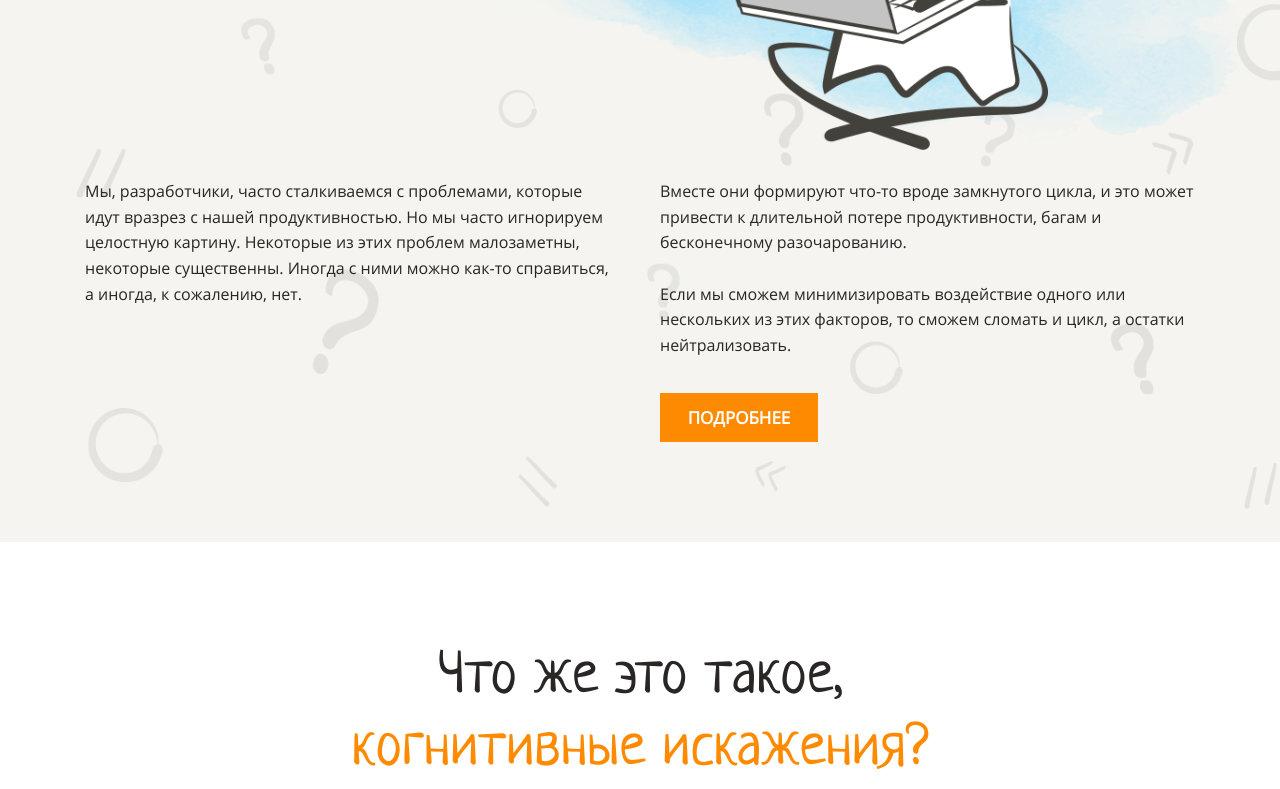
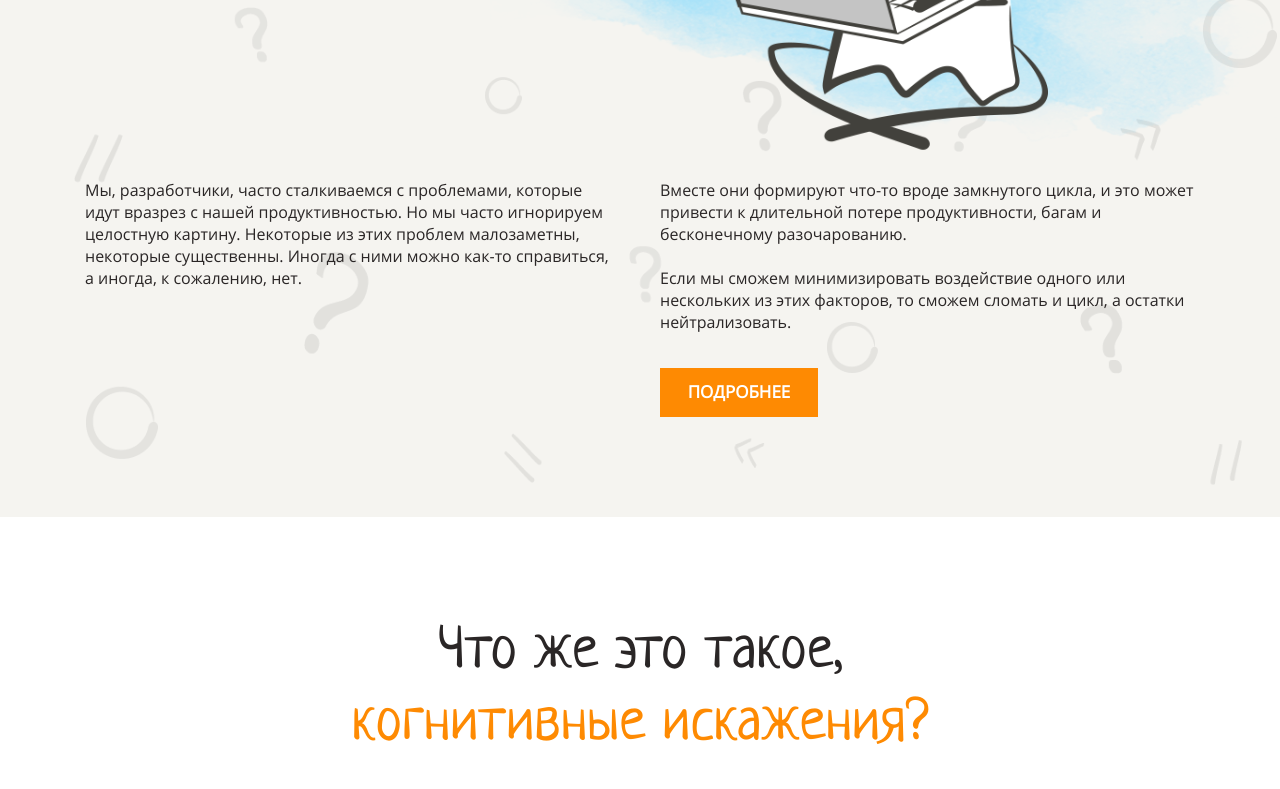
Before and after one commit to Ingo-o/layout-designer-project-lvl1, a website: page src/index.html in a window 1280 px wide. Shown: the part 370-1159 px from the top of the page. Drawn offline with Linux system fonts and the light colour scheme.

Commit message:
testing github actions

```diff
--- a/src/styles/style.css
+++ b/src/styles/style.css
@@ -5,10 +5,10 @@
 }
 
 body {
+  color: #2a2626;
   font-size: 16px;
   font-family: "Open Sans", sans-serif;
-  line-height: 1.6em;
-  color: #2a2626;
+  line-HEIGHT 1.6em;
 }
 
 .container {
```
Also changed, not shown: README.md.
